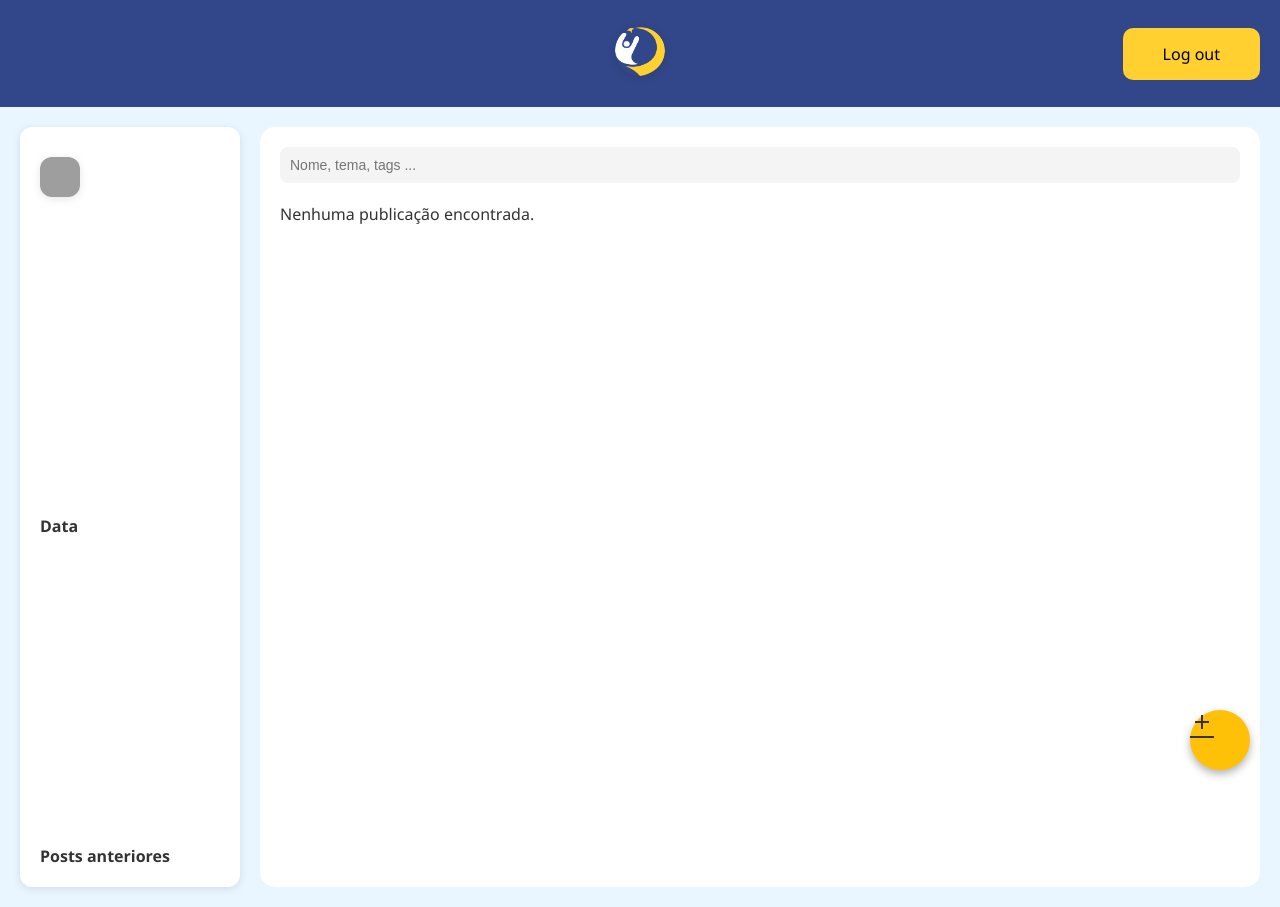
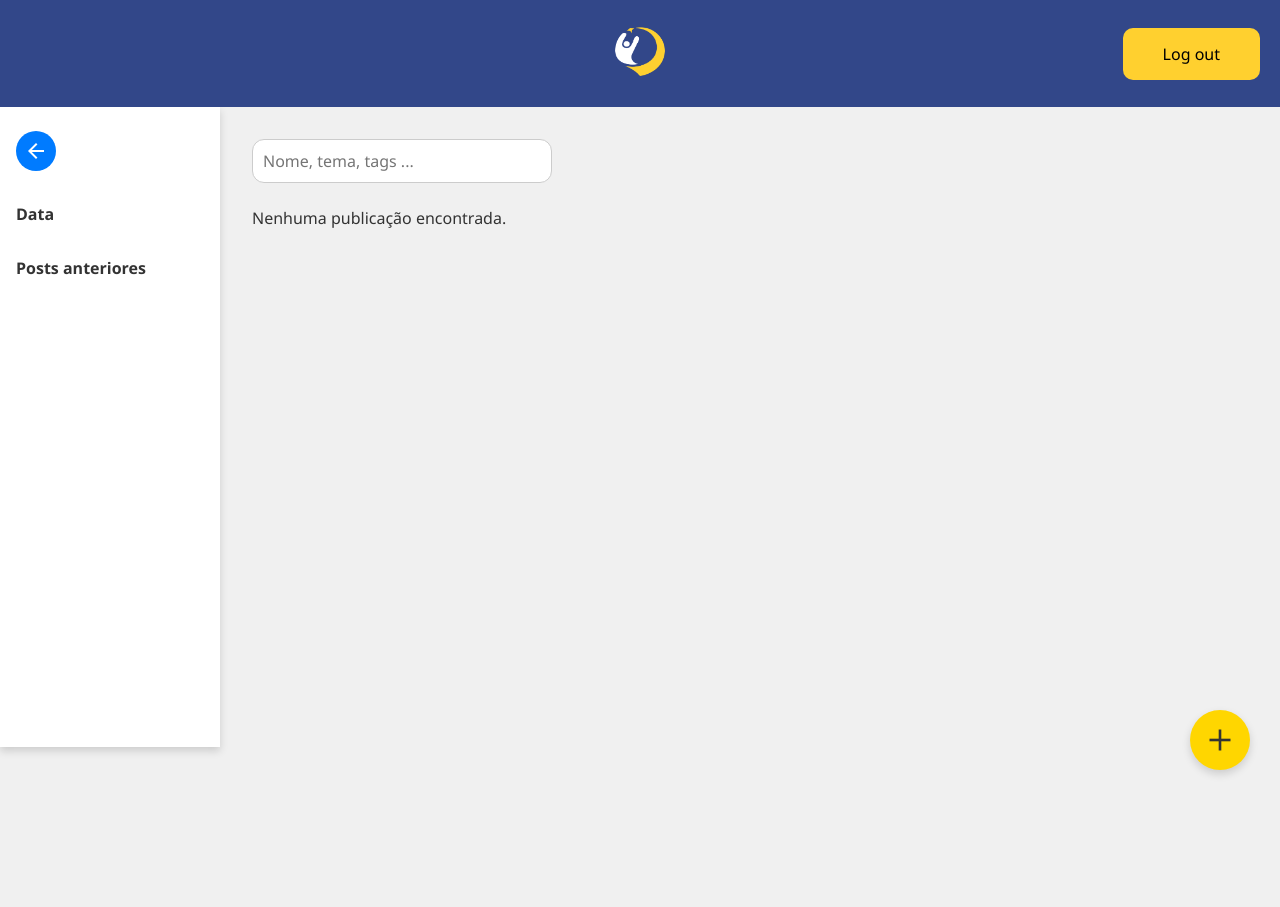
Before and after one commit to avelinoandre/InstitutoSolidare, a Django app: page /adm/gerenciar-feed/ in a window 1280 px wide. After the commit the page ends 775 px from the top, so only its background shows below. Run offline with Django 5.2, Linux system fonts and the light colour scheme; data that the repository does not hold is empty; grey boxes are pictures that could not be loaded.

Commit message:
Melhorando css do gerenciar feed adm

```diff
--- /dev/null
+++ b/InstitutoSolidare2.0/apadrinhamento/static/css/adm-feed.css
@@ -0,0 +1,191 @@
+/* ========== Variáveis ========= */
+:root {
+    --blue: #007bff;
+    --yellow: #ffd600;
+    --white: #fff;
+    --gray: #f0f0f0;
+    --text-color: #333;
+    --shadow: 0 4px 8px rgba(0, 0, 0, 0.15);
+    --transition: 0.2s ease;
+    --border-radius: 12px;
+}
+
+/* ========== Reset básico ========= */
+* {
+    margin: 0;
+    padding: 0;
+    box-sizing: border-box;
+    font-family: "Segoe UI", sans-serif;
+}
+
+body {
+    background-color: var(--gray);
+    color: var(--text-color);
+}
+
+/* ========== Layout principal ========= */
+.page-container {
+    display: flex;
+    min-height: 80vh;
+}
+
+/* ========== Sidebar ========= */
+.sidebar {
+    width: 220px;
+    background-color: var(--white);
+    padding: 1.5rem 1rem;
+    box-shadow: var(--shadow);
+    display: flex;
+    flex-direction: column;
+    gap: 2rem;
+}
+
+.back-button {
+    background-color: var(--blue);
+    color: var(--white);
+    border: none;
+    border-radius: 50%;
+    width: 40px;
+    height: 40px;
+    display: flex;
+    align-items: center;
+    justify-content: center;
+    font-size: 24px;
+    cursor: pointer;
+    transition: var(--transition);
+    text-decoration: none;
+}
+
+.back-button:hover {
+    background-color: #0056b3;
+}
+
+.sidebar-label {
+    font-size: 1rem;
+    font-weight: 600;
+    color: var(--text-color);
+}
+
+/* ========== Área de conteúdo ========= */
+.content-area {
+    flex: 1;
+    padding: 2rem;
+    display: flex;
+    flex-direction: column;
+    gap: 1.5rem;
+}
+
+/* ========== Filtro de busca ========= */
+.filters {
+    width: 100%;
+    display: flex;
+    justify-content: flex-start;
+}
+
+#search-input {
+    width: 100%;
+    max-width: 300px;
+    padding: 10px;
+    border: 1px solid #ccc;
+    border-radius: var(--border-radius);
+    outline: none;
+    font-size: 1rem;
+}
+
+/* ========== Grade de posts ========= */
+.posts-grid {
+    display: flex;
+    flex-direction: column;
+    gap: 1.5rem;
+}
+
+/* ========== Card de post ========= */
+.post-card {
+    display: flex;
+    background-color: var(--white);
+    border-radius: var(--border-radius);
+    box-shadow: var(--shadow);
+    overflow: hidden;
+    transition: var(--transition);
+}
+
+.post-card:hover {
+    transform: translateY(-2px);
+}
+
+.post-left {
+    flex-shrink: 0;
+}
+
+.post-image {
+    width: 160px;
+    height: 160px;
+    object-fit: cover;
+}
+
+/* Responsividade para imagens menores */
+@media (max-width: 600px) {
+    .post-image {
+        width: 100px;
+        height: 100px;
+    }
+}
+
+/* ========== Conteúdo do post ========= */
+.post-right {
+    padding: 1rem;
+    flex: 1;
+    display: flex;
+    flex-direction: column;
+    gap: 0.5rem;
+}
+
+.post-title {
+    font-size: 1.2rem;
+    font-weight: 600;
+}
+
+.post-date {
+    font-size: 0.85rem;
+    color: gray;
+}
+
+.manage-post-button {
+    align-self: flex-start;
+    background-color: var(--blue);
+    color: var(--white);
+    padding: 8px 14px;
+    font-size: 0.9rem;
+    border: none;
+    border-radius: var(--border-radius);
+    text-decoration: none;
+    transition: var(--transition);
+}
+
+.manage-post-button:hover {
+    background-color: #0056b3;
+}
+
+/* ========== Botão de adicionar ========= */
+.add-button.material-symbols-outlined {
+    position: fixed;
+    bottom: 30px;
+    right: 30px;
+    background-color: var(--yellow);
+    color: var(--text-color);
+    border: none;
+    border-radius: 50%;
+    width: 60px;
+    height: 60px;
+    font-size: 36px;
+    display: flex;
+    justify-content: center;
+    align-items: center;
+    box-shadow: var(--shadow);
+    text-decoration: none;
+    transition: var(--transition);
+}
+
+.add-button:hover {
+    background-color: #f4c400;
+}
--- a/InstitutoSolidare2.0/apadrinhamento/static/css/adm.css
+++ b/InstitutoSolidare2.0/apadrinhamento/static/css/adm.css
@@ -171,10 +171,43 @@ body {
     box-shadow: 0 4px 8px rgba(0,0,0,0.3);
 }
 
-.back-icon {
+.add-button.material-symbols-outlined {
+    position: fixed;
+    bottom: 30px;
+    right: 30px;
+    background-color: var(--yellow);
+    color: var(--text-color);
+    border: none;
+    border-radius: 50%;
+    width: 60px;
+    height: 60px;
+    font-size: 36px;
+    display: flex;
+    justify-content: center;
+    align-items: center;
+    cursor: pointer;
+    box-shadow: 0 4px 8px rgba(0,0,0,0.3);
+    text-decoration: none;
+}
+
+.back-button {
+    background-color: var(--blue);
+    color: var(--white);
+    border: none;
+    border-radius: 50%;
     width: 40px;
     height: 40px;
+    font-size: 24px;
+    display: flex;
+    justify-content: center;
+    align-items: center;
     cursor: pointer;
+    box-shadow: var(--shadow);
+    transition: var(--transition);
+    text-decoration: none;
+}
+.back-button:hover {
+    background-color: #0056b3;
 }
 
 :root {
--- a/InstitutoSolidare2.0/apadrinhamento/templates/apadrinhamento/adm/gerenciamento_feed/gerenciamento_feed_adm.html
+++ b/InstitutoSolidare2.0/apadrinhamento/templates/apadrinhamento/adm/gerenciamento_feed/gerenciamento_feed_adm.html
@@ -1,14 +1,14 @@
 {% extends 'shared/base_logout.html' %}
 {% load static %}
 {% block content %}
-<link rel="stylesheet" href="{% static 'css/adm.css' %}?v=123">
-<link rel="stylesheet" href="https://fonts.googleapis.com/css2?family=Material+Symbols+Outlined:opsz,wght,FILL,GRAD@24,400,0,0" />
+<link rel="stylesheet" href="{% static 'css/adm-feed.css' %}?v=124">
+<link rel="stylesheet" href="https://fonts.googleapis.com/css2?family=Material+Symbols+Outlined" />
 
 <div class="page-container">
     <!-- Sidebar -->
     <div class="sidebar">
-        <a href="{% url 'admHome' %}">
-            <img src="{% static 'img/btn-voltar.svg' %}" alt="Voltar para a Pergunta Anterior" class="back-icon">
+        <a href="{% url 'admHome' %}" class="back-button">
+            <span class="material-symbols-outlined">arrow_back</span>
         </a>
         <div class="sidebar-label">Data</div>
         <div class="sidebar-label">Posts anteriores</div>
@@ -45,7 +45,7 @@
 </div>
 
 <!-- Add Button -->
-    <a href="{% url 'novoPost' %}" class="add-button material-symbols-outlined"> add </span>
+<a href="{% url 'novoPost' %}" class="add-button material-symbols-outlined">add</a>
 
 <script>
 document.addEventListener("DOMContentLoaded", () => {
@@ -57,11 +57,7 @@ document.addEventListener("DOMContentLoaded", () => {
 
             posts.forEach(post => {
                 const title = post.querySelector(".post-title").innerText.toLowerCase();
-                if (title.includes(query)) {
-                    post.style.display = "flex";
-                } else {
-                    post.style.display = "none";
-                }
+                post.style.display = title.includes(query) ? "flex" : "none";
             });
         });
     }
```
